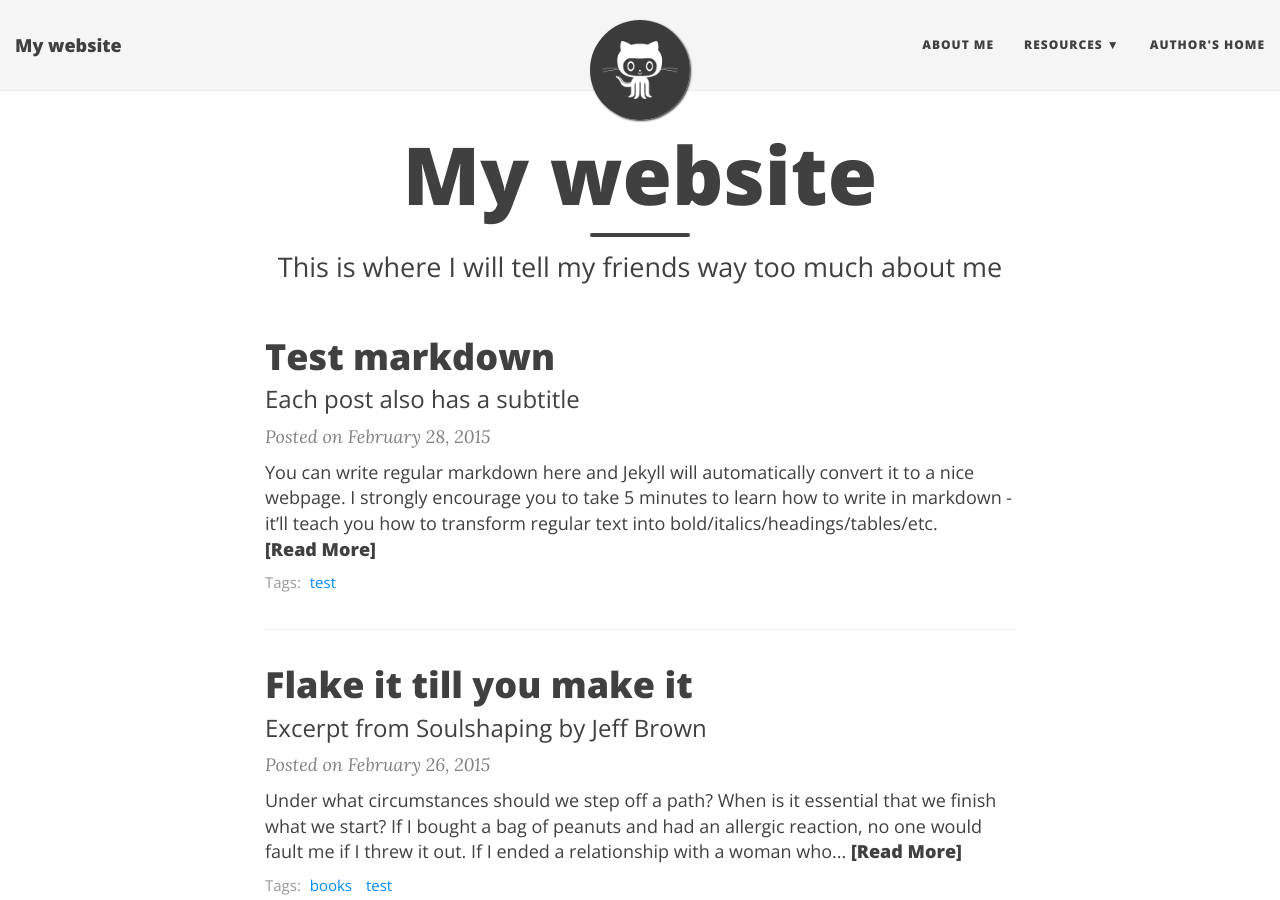
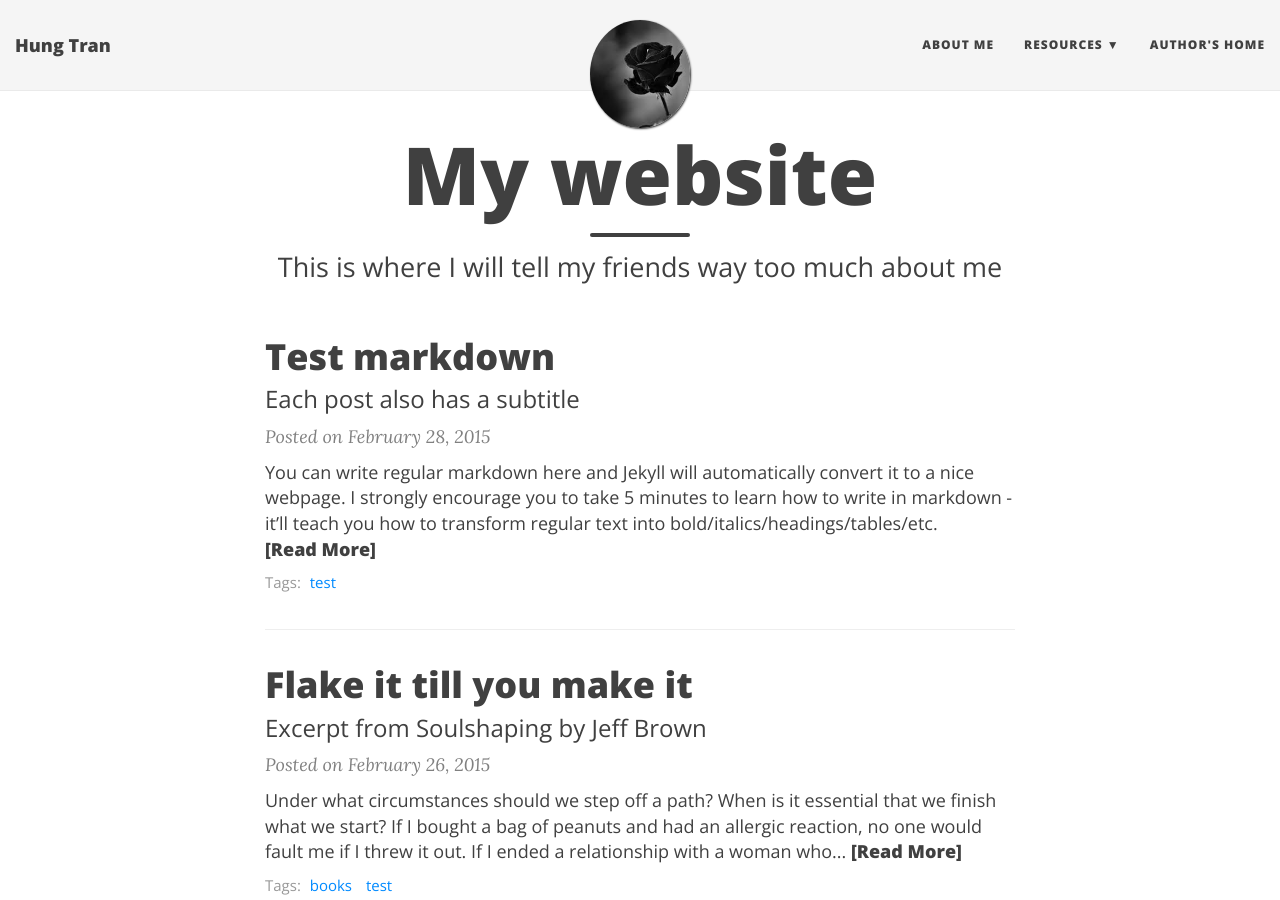
Before and after one commit to hungtranqn/hungtranqn.github.io, a Jekyll site: the page built from index.html, in a window 1280 px wide and 900 px high. Built offline with Jekyll 4.4.1, drawn with Linux system fonts in a browser that asks for light colours; nearby versions of some CDN libraries; the list of posts is cut into pages by our own code.

Commit message:
add demo web

```diff
--- a/_config.yml
+++ b/_config.yml
@@ -4,7 +4,7 @@
 # baseurl is the website's URL without the hostname
 
 # If you are building a simple GitHub user page (https://username.github.io) then use these settings:
-url: "https://username.github.io"
+url: "https://hungtranqn.github.io"
 baseurl: ""
 
 # If you are building a GitHub project page then use these settings:
@@ -14,7 +14,7 @@ baseurl: ""
 # Of course don't forget to change the username and projectname to YOUR username and project
 
 # Name of website
-title: My website
+title: Hung Tran
 
 # Short description of your site
 description: A virtual proof that name is awesome!
@@ -32,7 +32,7 @@ navbar-links:
 
 # Image to show in the navigation bar - image must be a square (width = height)
 # Remove this parameter if you don't want an image in the navbar
-avatar: "/img/avatar-icon.png"
+avatar: "/img/avatar.jpg"
 
 # If you want to have an image logo in the top-left corner instead of the title text,
 # then specify the following parameter
```
Also changed, not shown: img/avatar.jpg (added), img/background.jpg (added).
